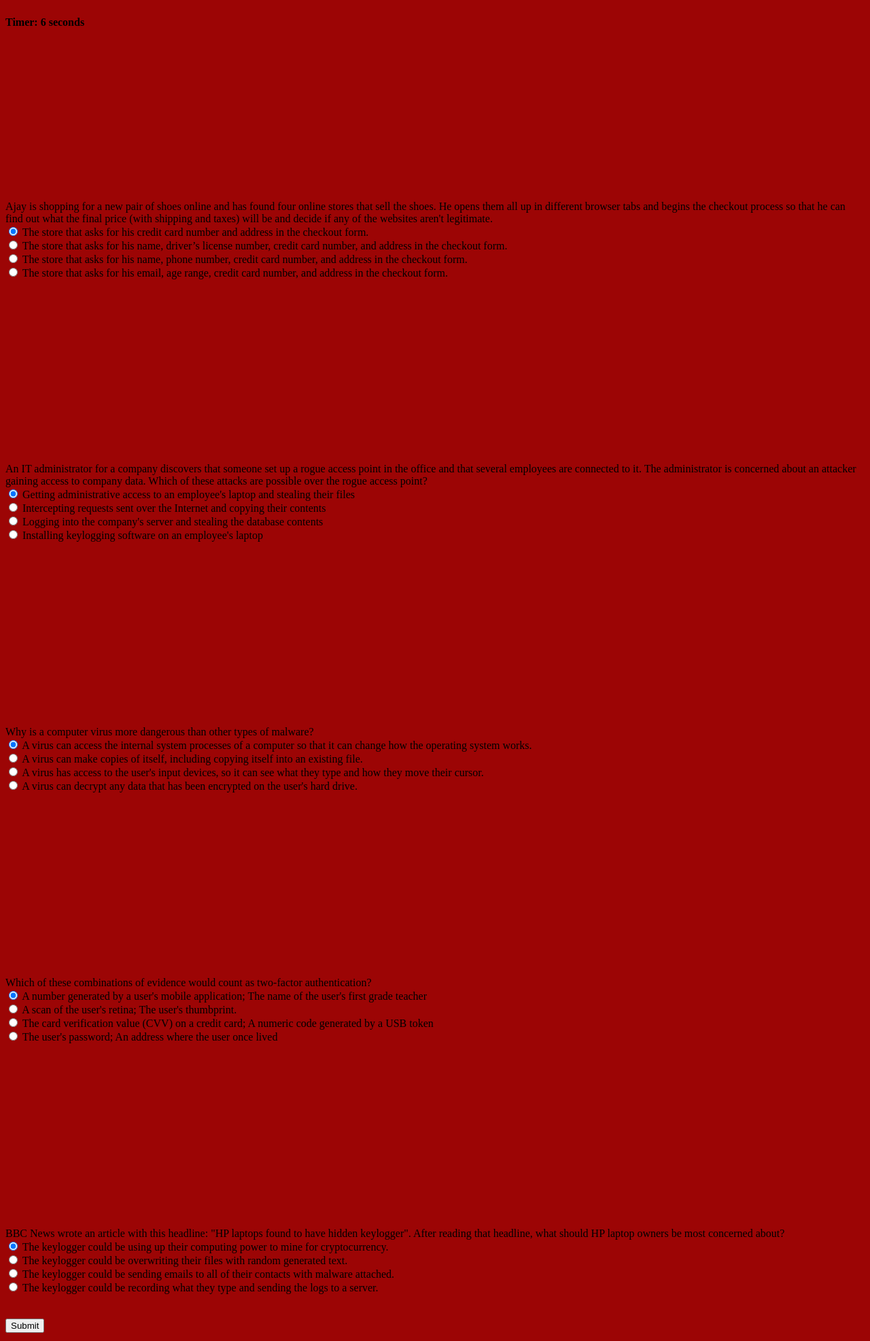
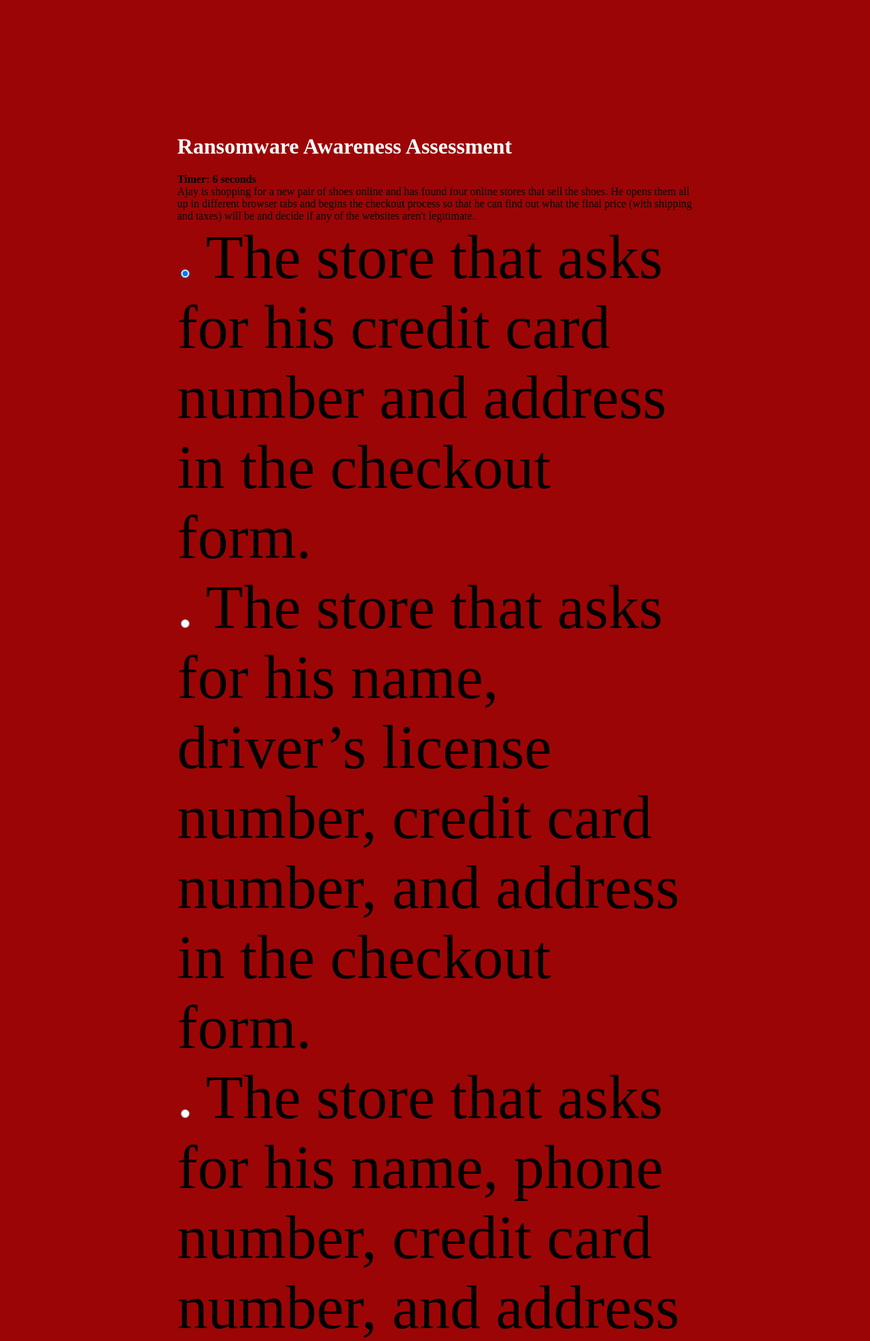
Before and after one commit to christinajjy/backend, a Django app: page /assessments in a window 1280 px wide. Shown: the part 56-2029 px from the top of the page at 68% size. Run offline with Django 4.2, Linux system fonts and the light colour scheme; data comes from the database, SQL or seed files in the repository.

Commit message:
Styling for quiz #1

```diff
--- a/assessments/templates/assessments/assessments.html
+++ b/assessments/templates/assessments/assessments.html
@@ -2,7 +2,7 @@
 
 {% block content %}
 {% load static %}
-<div class="container ">
+<div class="container-quiz">
 <h1>Ransomware Awareness Assessment</h1>
 
 <div id="displaytimer"><b>Timer: 0 seconds</b></div>
@@ -14,25 +14,25 @@
       <label for="question">{{q.question}}</label>
     </div>
     <div class="form-check">
-        <div class="form-check">
+        <div class="form-q">
             <input class="form-check-input" type="radio" name="{{q.question}}" id="gridRadios1" value="option1" checked>
             <label class="form-check-label" for="gridRadios1">
                 {{q.option_A}}
             </label>
         </div>
-        <div class="form-check">
+        <div class="form-q">
             <input class="form-check-input" type="radio" name="{{q.question}}" id="gridRadios2" value="option2">
             <label class="form-check-label" for="gridRadios2">
                 {{q.option_B}}
             </label>
         </div>
-        <div class="form-check">
+        <div class="form-q">
             <input class="form-check-input" type="radio" name="{{q.question}}" id="gridRadios1" value="option3">
             <label class="form-check-label" for="gridRadios1">
                 {{q.option_C}}
             </label>
         </div>
-        <div class="form-check">
+        <div class="form-q">
             <input class="form-check-input" type="radio" name="{{q.question}}" id="gridRadios2" value="option4">
             <label class="form-check-label" for="gridRadios2">
                 {{q.option_D}}
--- a/authentication/static/authentication/styles.css
+++ b/authentication/static/authentication/styles.css
@@ -185,15 +185,20 @@
 }
 
 /* Assessment essentials */
-.container-quiz{
-    margin: 30%;
-    padding: 10%;
-}
 .card-columns{
     padding: 10px;
     margin: 20px;
 }
 
 .form-group{
-    margin-top: 20%;
+    margin: 0;
 }
+
+.form-q{
+    font-size: 90px;
+}
+
+.container-quiz{
+    margin: 20%;
+
+}
```
